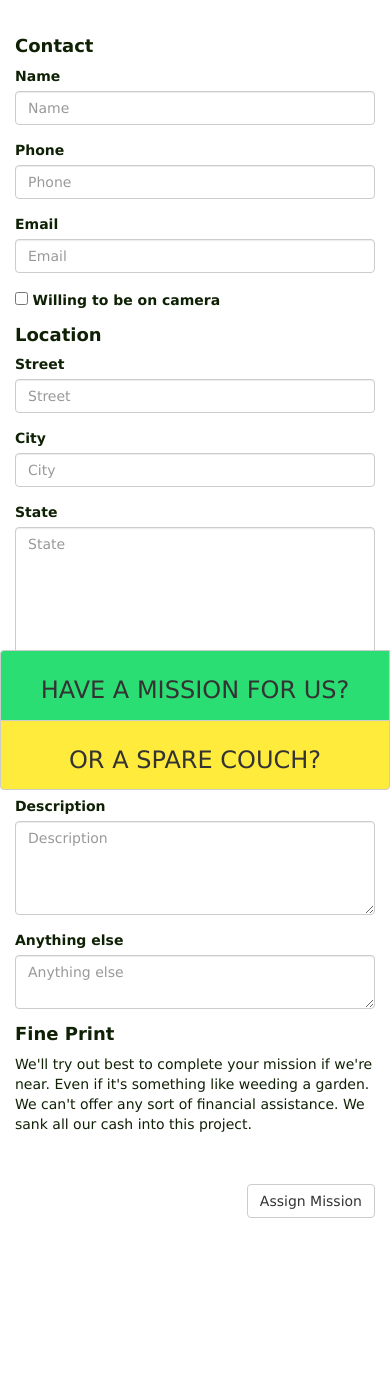
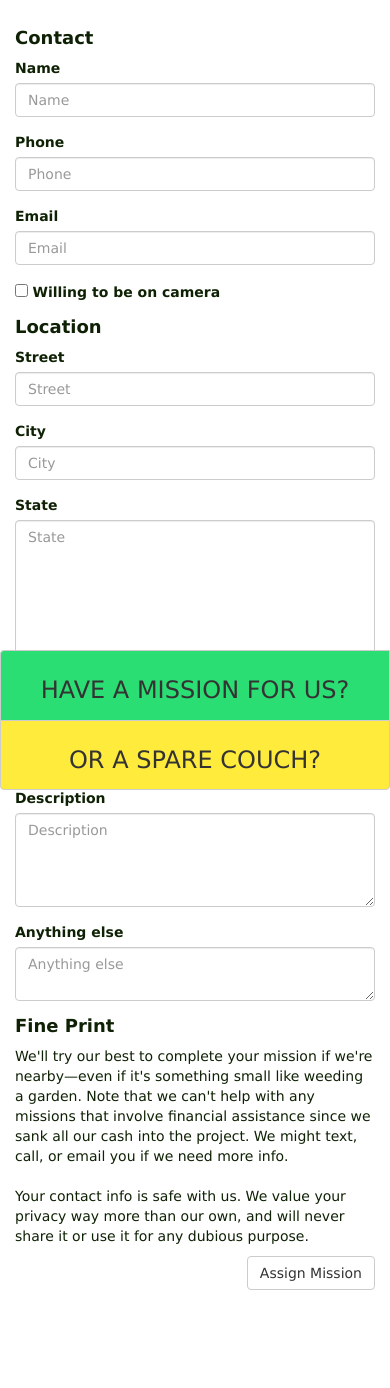
Before and after one commit to mendoncakr/InternetAdventureClub, a Django app: page /mission/new/ in a window 390 px wide. Shown: the part 54-1442 px from the top of the page. Before the commit the page ends 1272 px from the top, so only its background shows below. Run offline with Django 3.2, Linux system fonts and the light colour scheme; grey boxes labelled with a size stand in for pictures from a placeholder-image service; some libraries are stand-ins or nearby versions.

Commit message:
adds working couch page

```diff
--- a/static/css/main.css
+++ b/static/css/main.css
@@ -87,7 +87,8 @@ html, body {
 }
 
 #register_form, #couch_form {
-  padding-top: 2.5%;
+  padding-top: 0.5%;
+  padding-bottom: 2.5%;
 }
 
 
@@ -122,17 +123,30 @@ html, body {
     display: none;
   }
 
-  #register_form {
-    padding-bottom: 20%;
+  #register_form, #couch_form {
+    padding-bottom: 25%;
   }
 
-  #team table {
+  #team > table {
     padding-bottom: 15%;
   }
 }
 
-@media only screen and (max-width : 1100px){
-  #register_form {
-    padding-bottom: 20%;
+
+@media only screen and (max-width : 586px){
+  #thanks {
+    padding-bottom: 25%;
+  }
+  #team > table {
+    padding-bottom: 15%;
   }
 }
+
+
+
+
+@media only screen and (max-width : 1100px){
+  #register_form, #couch_form {
+    padding-bottom: 25%;
+  }
+}
--- a/templates/travel/new_couch.html
+++ b/templates/travel/new_couch.html
@@ -15,6 +15,12 @@
             <div class="col-lg-6">
                 <h4><b>Location</b></h4>
                 {% bootstrap_form address_form layout='inline' %}
+                <h4><b>Fine Print</b></h4>
+                <p>
+                    Thanks for your interest in lending us a place to crash! We'll need space for two, but neither of us mind sleeping on floors. We'll also need a (nearbyish) place to park. We might text, call, or email you if we need more info.
+
+                    Your contact info is safe with us. We value your privacy way more than our own, and will never share it or use it for any dubious purpose.
+                </p>
             <input type="submit" class="btn btn-default pull-right" value="Share Your Couch!">
             </div>
 
--- a/templates/travel/register.html
+++ b/templates/travel/register.html
@@ -17,8 +17,7 @@
                             {% bootstrap_form address_form layout='inline' %}
                         </div>
                     </div>
-
-                    <div class="row">
+                    <div class="row" id="fine_print">
                         <div class="col-lg-8">
                             <h4><b>Mission Details</b></h4>
                             {% bootstrap_form mission_form layout='inline' %}
@@ -29,10 +28,10 @@
                         <div class="col-lg-4">
                             <h4><b>Fine Print</b></h4>
                             <p>
-                                We'll try out best to complete your mission if we're near. Even if it's something like weeding a garden. We can't offer any sort of financial assistance. We sank all our cash into this project.
+                                We'll try our best to complete your mission if we're nearby—even if it's something small like weeding a garden. Note that we can't help with any missions that involve financial assistance since we sank all our cash into the project. We might text, call, or email you if we need more info.
+                                <br><br>
+                                Your contact info is safe with us. We value your privacy way more than our own, and will never share it or use it for any dubious purpose.
                             </p>
-                            <br>
-                            <br>
                             <input type="submit" class="btn btn-default pull-right" value="Assign Mission">
                         </div>
                     </div>
--- a/travel/admin.py
+++ b/travel/admin.py
@@ -1,7 +1,8 @@
 from django.contrib import admin
 from django.contrib import admin
-from travel.models import Mission, Couch, Contact
+from travel.models import Mission, Couch, Contact, Address
 
 admin.site.register(Mission)
 admin.site.register(Couch)
 admin.site.register(Contact)
+admin.site.register(Address)
--- a/travel/models.py
+++ b/travel/models.py
@@ -13,7 +13,7 @@ class Mission(models.Model):
   latitude = models.FloatField(default=0.0)
   is_approved = models.BooleanField(default=False)
   is_current = models.BooleanField(default=False)
-  # is_completed = models.BooleanField(default=False)
+  is_completed = models.BooleanField(default=False)
   address = models.ForeignKey('Address')
   contact = models.ForeignKey('Contact')
 
@@ -37,13 +37,12 @@ class Address(models.Model):
   city = models.CharField(max_length=200)
   street = models.CharField(max_length=200)
   state = USStateField(choices=STATE_CHOICES)
-  zip = models.CharField(max_length=33, blank=True)
 
   def __str__(self):
     return self.city + ", " + self.state
 
   def full(self):
-    return self.street + ", " +self.city + ", " + self.state + ", " + self.zip
+    return self.street + ", " +self.city + ", " + self.state
 
 class Contact(models.Model):
   name = models.CharField(max_length=150)
@@ -53,9 +52,12 @@ class Contact(models.Model):
   willing_to_be_on_camera = models.BooleanField(default=False)
 
   def __str__(self):
-    return self.name
-
+    return self.name + " ----------- " + self.address.__str__()
 
 class Couch(models.Model):
   address = models.ForeignKey('Address')
   contact = models.ForeignKey('Contact')
+
+
+
+# choices=[('AL', 'Alabama'), ('AK', 'Alaska'), ('AZ', 'Arizona'), ('AR', 'Arkansas'), ('CA', 'California'), ('CO', 'Colorado'), ('CT', 'Connecticut'), ('DE', 'Delaware'), ('DC', 'District of Columbia'), ('FL', 'Florida'), ('GA', 'Georgia'), ('GU', 'Guam'), ('HI', 'Hawaii'), ('ID', 'Idaho'), ('IL', 'Illinois'), ('IN', 'Indiana'), ('IA', 'Iowa'), ('KS', 'Kansas'), ('KY', 'Kentucky'), ('LA', 'Louisiana'), ('ME', 'Maine'), ('MD', 'Maryland'), ('MA', 'Massachusetts'), ('MI', 'Michigan'), ('MN', 'Minnesota'), ('MS', 'Mississippi'), ('MO', 'Missouri'), ('MT', 'Montana'), ('NE', 'Nebraska'), ('NV', 'Nevada'), ('NH', 'New Hampshire'), ('NJ', 'New Jersey'), ('NM', 'New Mexico'), ('NY', 'New York'), ('NC', 'North Carolina'), ('ND', 'North Dakota'), ('OH', 'Ohio'), ('OK', 'Oklahoma'), ('OR', 'Oregon'), ('PA', 'Pennsylvania'), ('PR', 'Puerto Rico'), ('RI', 'Rhode Island'), ('SC', 'South Carolina'), ('SD', 'South Dakota'), ('TN', 'Tennessee'), ('TX', 'Texas'), ('UT', 'Utah'), ('VT', 'Vermont'), ('VI', 'Virgin Islands'), ('VA', 'Virginia'), ('WA', 'Washington'), ('WV', 'West Virginia'), ('WI', 'Wisconsin'), ('WY', 'Wyoming')]
--- a/travel/views.py
+++ b/travel/views.py
@@ -1,7 +1,7 @@
 from django.http import HttpResponse, JsonResponse
 from django.contrib import messages
 from django.shortcuts import render, redirect
-from travel.models import Mission, Contact, Address
+from travel.models import Mission, Contact, Address, Couch
 from travel.forms import MissionForm, ContactForm, AddressForm, CouchForm
 
 # Create your views here.
@@ -44,7 +44,7 @@ def add_mission(request):
       coords = mission.geolocate()
       mission.latitude, mission.longitude = coords[0], coords[1]
       mission.save()
-      messages.add_message(request, messages.INFO, 'Your Mission Has Successfully Been Added!')
+      messages.add_message(request, messages.INFO, 'Thanks! Your mission will be added to the list as soon as Chris spell checks it!')
       return redirect('all_missions')
     else:
       print(mission_form.errors)
@@ -62,8 +62,26 @@ def all_missions(request):
 
 def add_couch(request):
   if request.method == "POST":
-    print(request)
+    contact_form, address_form = ContactForm(request.POST), AddressForm(request.POST)
+    if contact_form.is_valid() and address_form.is_valid():
+      contact = Contact.objects.get_or_create(phone=request.POST['phone'])
+      address = Address(city=request.POST['city'], street=request.POST['street'], state=request.POST['state'])
+      address.save()
+      if contact[1] == False:
+        contact = contact[0]
+      else:
+        contact = contact[0]
+        contact.name = request.POST['name']
+        contact.email = request.POST['email']
+        contact.address = address
+        contact.save()
+      couch = Couch()
+      couch.address = address
+      couch.contact =  contact
+      couch.save()
+      messages.add_message(request, messages.INFO, 'Thanks for the offer! We\'ll let you know if we\'re nearby.')
+      return redirect('all_missions')
   else:
     mission_form, contact_form,address_form = MissionForm(), ContactForm(), AddressForm()
     context_dict = {'mission_form' : mission_form,'contact_form' : contact_form,'address_form' : address_form}
-  return render(request, 'travel/new_couch.html', context_dict)
+    return render(request, 'travel/new_couch.html', context_dict)
```
Also changed, not shown: templates/travel/thanks.html (+15 -16 lines), travel/migrations/0001_initial.py.
